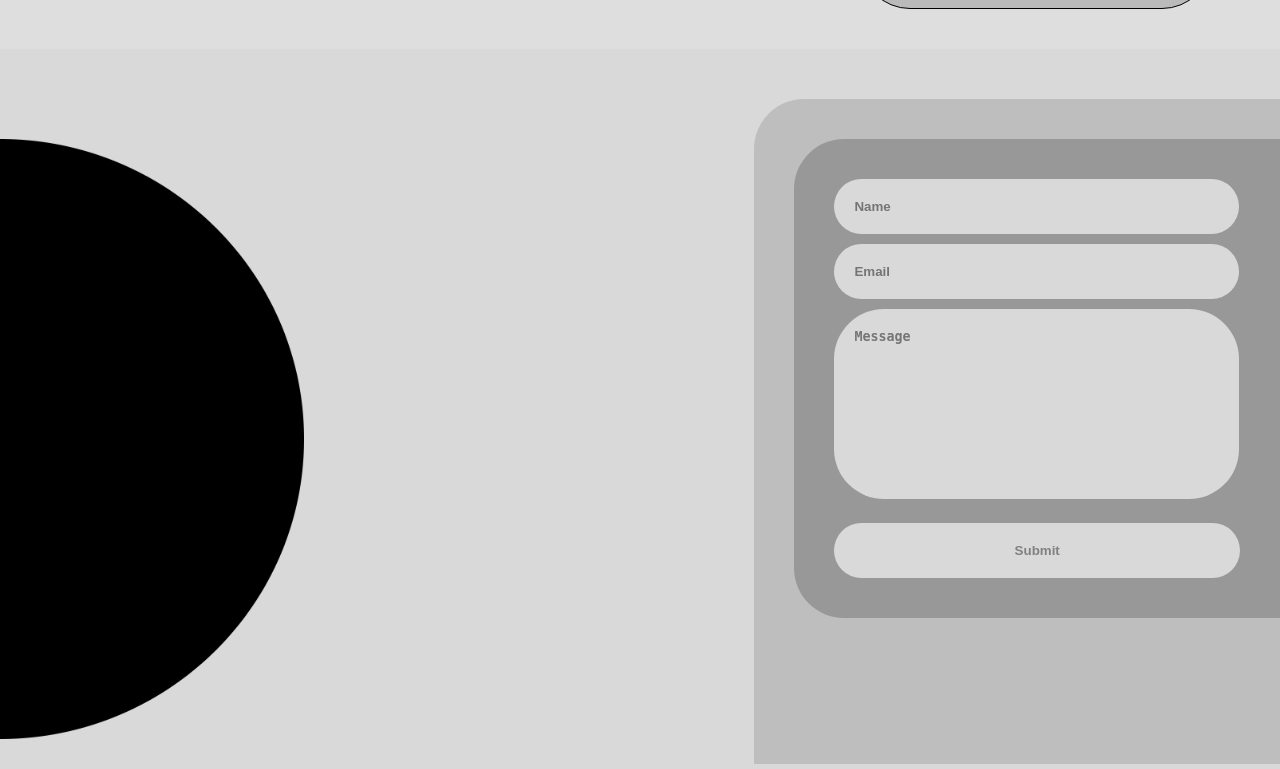
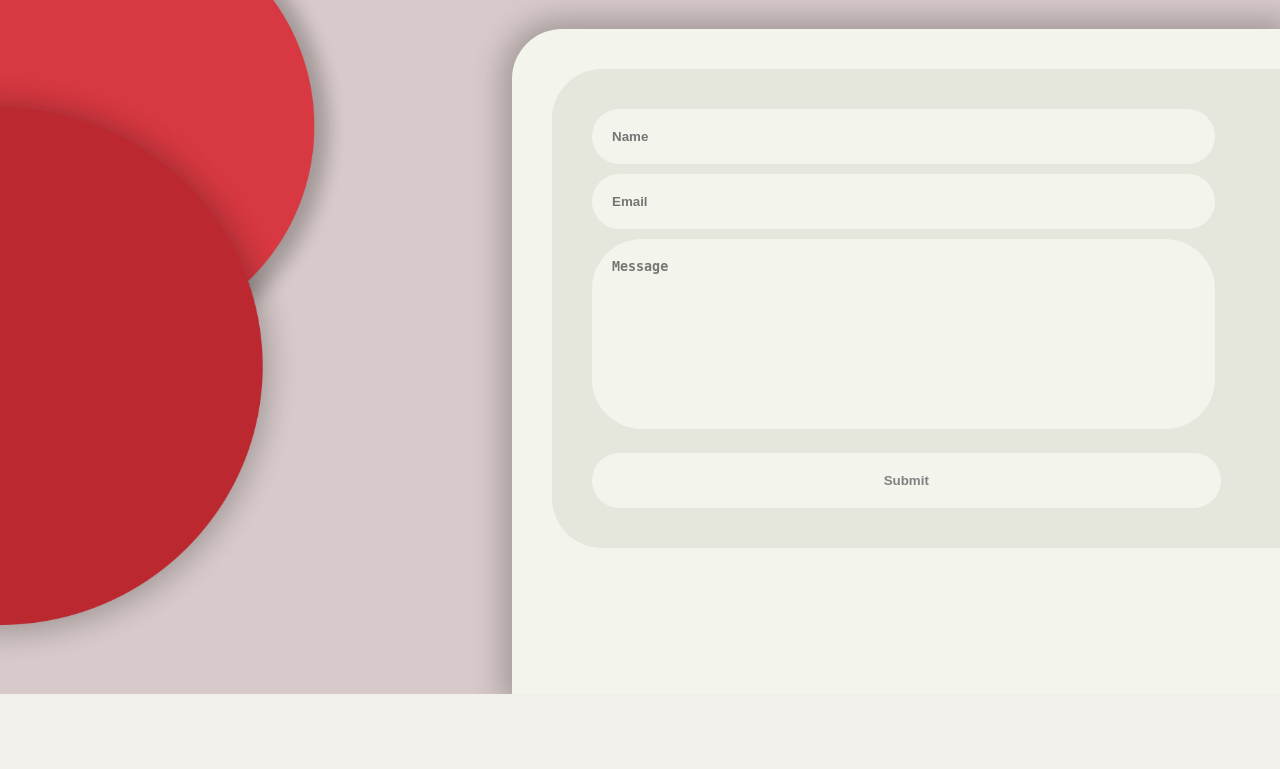
Before and after one commit to roc-ica/l3-pro-3-ergowijzer-dumble, a PHP site: page / in a window 1280 px wide. Shown: the part 1503-2272 px from the top of the page. After the commit the page ends 2197 px from the top, so only its background shows below. Run offline with PHP 8.4, Linux system fonts and the light colour scheme.

Commit message:
Color theme

```diff
--- a/css/home.css
+++ b/css/home.css
@@ -1,13 +1,15 @@
-* {
+body {
   padding: 0px;
   margin: 0px;
+  overflow-x: hidden;
 }
+
 header {
   height: 70px;
   background-color: #3b3b3b4d;
 }
 .home-container {
-    background-color: #b1aeae4d;
+  background-color: #e3c9c9;
   padding: 20px;
 }
 .home-container img {
@@ -132,23 +147,32 @@
 .contact-container {
   display: flex;
   align-items: flex-start; /* Changed from 'center' to 'flex-start' */
-    background-color: #D9D9D9;
+  background-color: #d8caca;
   padding-top: 50px;
   justify-content: flex-end;
-
+}
+#circle2 {
+  position: absolute;
+  left: 0; /* Align to the left side */
+  z-index: 0;
+  height: auto;
+  width: 500px;
+  transform: translate(-150px, -150px);
 }
 
-  .contact-container img {
+#circle1 {
+  position: absolute;
+  z-index: 1;
   width: auto;
   height: 600px;
   margin-top: 40px;
   margin-bottom: 30px;
 }
 
-  input[type=text],
-  input[type=email],
+input[type="text"],
+input[type="email"],
 textarea {
-    background: #D9D9D9;
+  background: #f3f4ec;
   border-radius: 50px;
   padding: 20px;
   color: black;
@@ -157,30 +181,29 @@
   margin-bottom: 10px;
   width: 90%;
   margin-right: 20px; /* Added margin-right for better spacing */
-    outline-color: #989898;;
+  outline-color: #989898;
 }
 
-
-  input[type=submit] {
+input[type="submit"] {
   padding: 20px;
   border-radius: 50px;
-    width: 100%; /* Changed from 500px to 100% */
+  width: 97%; /* Changed from 500px to 100% */
   margin-top: 10px; /* Added margin-top for spacing */
-    background-color: #D9D9D9;
+  background-color: #f3f4ec;
   border: 0px;
   font-weight: bold;
-    color:grey
+  color: grey;
 }
 
-  input[type=submit]:hover{
-    background-color: #c9c7c7;
+input[type="submit"]:hover {
+  background-color: #ffffff69;
   transition: all ease 0.5s;
   cursor: pointer;
   color: black;
 }
 
 textarea {
-    background: #D9D9D9;
+  background: #f3f4ec;
   resize: none;
   border-radius: 50px;
   padding: 20px;
@@ -188,62 +211,61 @@
   border: 0px;
   margin-right: 20px; /* Added margin-right for better spacing */
   font-weight: bold;
-
 }
 
 .form {
   padding: 40px;
-    background-color: #989898;
+  background-color: #e5e7dd;
   border-radius: 50px 0px 0px 50px;
-    width:auto;
+  width: auto;
 }
 
 .border {
   padding: 40px 0px 146px 40px;
-    background: #9898986B;
+  background: #f3f4ec;
   width: 80%;
-    border-radius:  50px 0px 0px 00px;
-    margin-left: 450px;
+  border-radius: 50px 0px 0px 00px;
+  margin-left: 40%;
+  box-shadow: 0px 0px 30px 10px rgba(0, 0, 0, 0.25);
 }
 
 /* responsieve for 1020px */
 
 @media screen and (max-width: 1030px) {
-
-  .videobox{
+  .videobox {
     left: 0%;
   }
 
-  .border{
+  .border {
     margin-left: 20%;
   }
-
 }
 
 /* responsieve for 900px*/
 
 @media screen and (max-width: 900px) {
-
-  .box-home{
+  .box-home {
     transition: all ease 0.5s;
     flex-direction: column;
   }
 
-  .align{
+  .align {
     flex-direction: column;
     margin-left: 0;
   }
-  .box{
+  .box {
     position: relative;
     width: 100%;
   }
-
-  .box2{
+  .box1 {
+    left: 0;
+  }
+  .box2 {
     left: 0;
     bottom: 80px;
   }
 
-  .box3{
+  .box3 {
     left: 0;
     bottom: 150px;
   }
--- a/index.html
+++ b/index.html
@@ -7,13 +7,14 @@
     <title>Ergowijzer Homepage</title>
   </head>
   <body>
-    <header></header>
+
     <section class="home-container">
       <div class="box-home">
-        <!-- <img src="img/person1.png" alt="" class="person1" />
+        <header></header>
+        <img src="img/person1.png" alt="" class="person1" />
         <img src="img/person2.png" alt="" class="person2" />
         <img src="img/person3.png" alt="" class="person3" />
-        <img src="img/person4.png" alt="" class="person4" /> -->
+        <img src="img/person4.png" alt="" class="person4" />
       </div>
       <main>
       <div class="align">
@@ -42,6 +43,7 @@
       </div>
     </section>
     <section class="video-container">
+      <img src="img/circle2.png" alt="">
       <div class="video">
         <video src="#"></video>
       </div>
@@ -65,7 +67,10 @@
     </section>
   </main>
     <section class="contact-container">
-      <img src="img/image.png" alt="">
+      <div class="image-container">
+      <img src="img/circle1.png" alt="" id="circle1">
+      <img src="img/circle2.png" alt="" id="circle2">
+    </div>
       <div class="border">
           <form class="form">
               <input id="input" type="text" placeholder="Name"><br>
```
Also changed, not shown: other parts of css/home.css (+43 -30 lines), img/circle1.png (added), img/circle2.png (added), img/image.png (deleted). Lines whose indentation alone changed are shown as unchanged.
